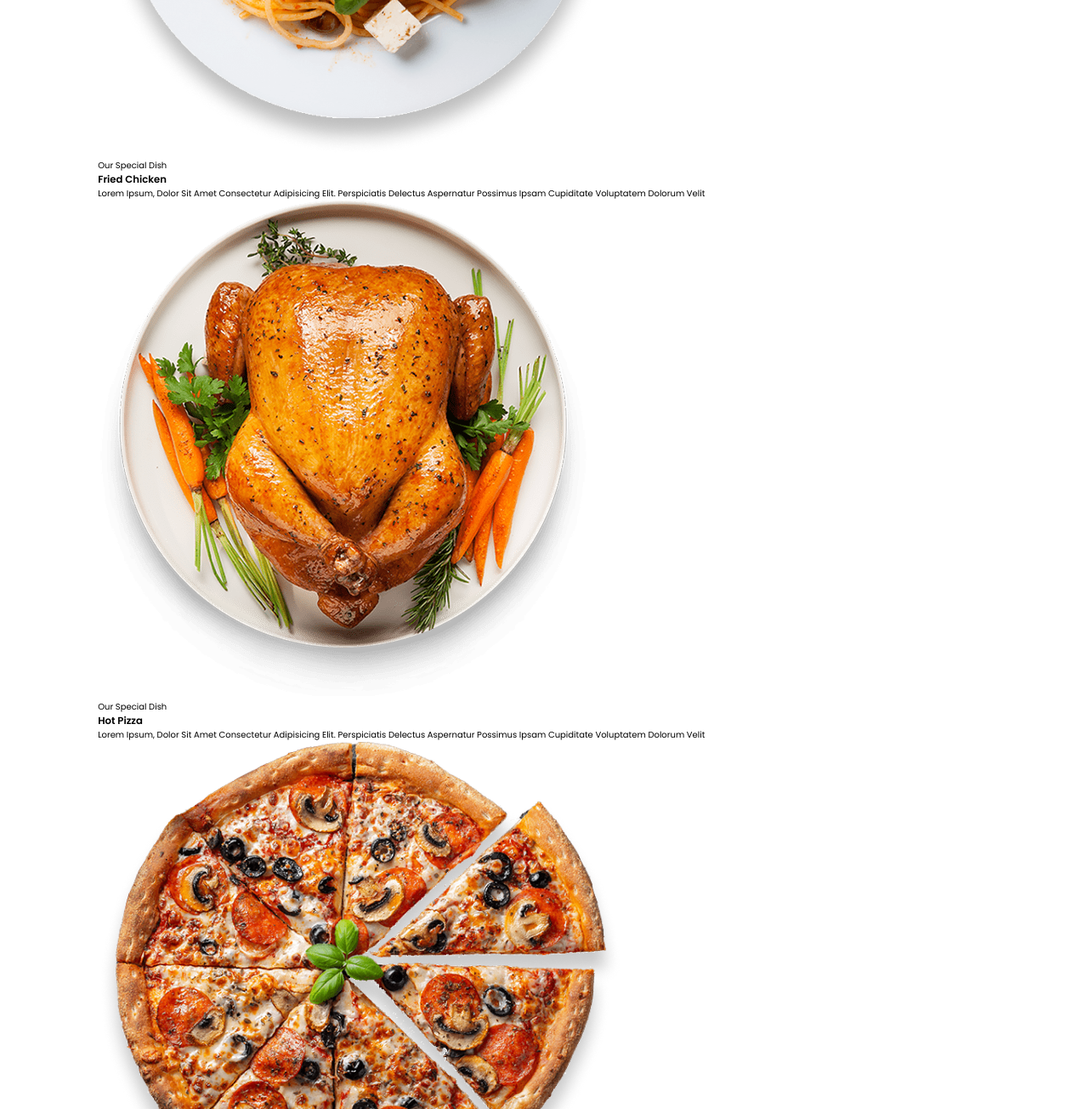
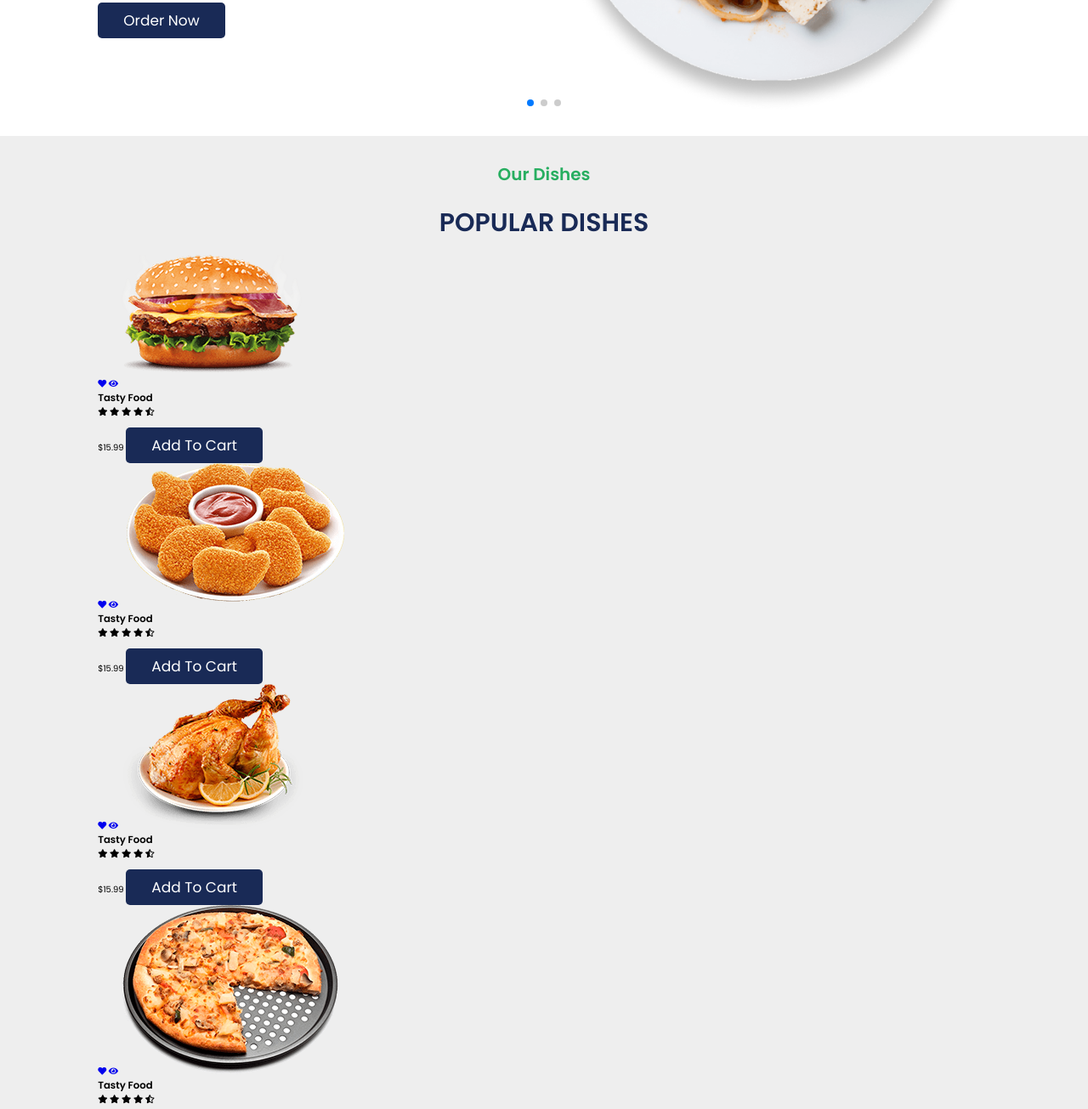
Before and after one commit to DouglasOkami/atividadeHTMLECSSszn, a plain HTML site: page food-website/index.html in a window 1280 px wide. Shown: the part 494-1799 px from the top of the page at 85% size. Drawn offline with nearby package versions, Linux system fonts and the light colour scheme.

Commit message:
estilizando cards

```diff
--- a/food-website/JS/script.js
+++ b/food-website/JS/script.js
@@ -18,3 +18,17 @@ document.querySelector('#search-icon').onclick = () =>{
 document.querySelector('#close').onclick = () =>{
     document.querySelector('#search-form').classList.remove('active')
 }
+
+var swiper = new Swiper(".home-slider", {
+    spaceBetween: 30,
+    centeredSlides: true,
+    autoplay: {
+      delay: 7500,
+      disableOnInteraction: false,
+    },
+    pagination: {
+      el: ".swiper-pagination",
+      clickable: true,
+    },
+   loop:true,
+  });
--- a/food-website/css/styles.css
+++ b/food-website/css/styles.css
@@ -21,6 +21,41 @@
 
 section{
     padding: 2rem 9%;
+}
+
+section:nth-child(even){
+    background: #eee;
+}
+
+.sub-heading{
+    text-align: center;
+    color: var(--green);
+    font-size: 2rem;
+    padding-top: 1rem;
+}
+
+.heading{
+    text-align: center;
+    color: var(--black);
+    font-size: 3rem;
+    padding-top: 2rem;
+    text-transform: uppercase;
+}
+
+.btn{
+    margin-top: 1rem;
+    display: inline-block;
+    font-size: 1.7rem;
+    color: #fff;
+    background:var(--black);
+    border-radius: .5rem;
+    cursor: pointer;
+    padding: .8rem 3rem;
+}
+
+.btn:hover{
+    background: var(--green);
+    letter-spacing: .1rem;
 }
 
 html{
@@ -142,6 +177,55 @@ padding: 0 1rem;
     font-size: 5rem;
 }
 
+/*Styles Home*/
+
+.home .home-slider .slide{
+    display: flex;
+    align-items: center;
+    flex-wrap: wrap;
+    gap: 2rem;
+   padding-top: 9rem;
+}
+
+.home .home-slider .slide .content{
+    flex: 1 1 45rem;
+}
+
+.home .home-slider .slide .image{
+    flex: 1 1 45rem;
+}
+
+.home .home-slider .slide .image img{
+    width: 100%;
+}
+
+.home .home-slider .slide .content span{
+    color: var(--green);
+    font-size: 2.5rem;
+}
+
+.home .home-slider .slide .content h3{
+    color: var(--black);
+    font-size: 7rem;
+}
+
+.home .home-slider .slide .content p{
+    color: var(--light-color);
+    font-size: 2.2rem;
+    padding: .5rem 0;
+    line-height: 1.5;
+}
+
+.swiper-pagination-bullet-active{
+    background: var(--green);
+}
+
+
+
+
+
+
+
 /* Media Queris*/
 
 @media (max-width:991px){
@@ -153,6 +237,10 @@ padding: 0 1rem;
     header{
     padding: 1rem 2rem;
     }
+
+    section{
+        padding: 2rem;
+        }
 }
 
 
@@ -188,6 +276,10 @@ padding: 0 1rem;
         width: 90%;
         margin: 0 1rem;
     }
+
+    .home .home-slider .slide .content h3{
+        font-size: 5rem;
+    }
 }
 
 @media (max-width:991px){
@@ -197,11 +289,3 @@ padding: 0 1rem;
     }
 
 }
-
-/*Styles Home*/
-
- .home .home-slider .slide{
-     display: flex;
-     align-items: center;
-     flex-wrap: wrap;
- }
--- a/food-website/index.html
+++ b/food-website/index.html
@@ -6,7 +6,7 @@
     <meta http-equiv="X-UA-Compatible" content="IE=edge">
     <meta name="viewport" content="width=device-width, initial-scale=1.0">
     <link rel="stylesheet" href="css/styles.css">
-    <link rel="stylesheet" href="https://unpkg.com/swiper/swiper-bundle.min.css" />
+    <link rel="stylesheet" href="https://unpkg.com/swiper@7/swiper-bundle.min.css"/>
      <!-- font awesome cdn link  -->
      <link rel="stylesheet" href="https://cdnjs.cloudflare.com/ajax/libs/font-awesome/5.15.3/css/all.min.css">
     <title>Responsive Food WebSite Design Tutorial</title>
@@ -44,43 +44,43 @@
      <!-- Home Section Starts-->
     <section class="home" id="home">
 
-        <div class="home-slider">
+        <div class="swiper mySwiper home-slider">
 
-            <div class="wrapper">
+            <div class="swiper-wrapper wrapper">
 
-                <div class="slide">
+                <div class="swiper-slide slide">
                     <div class="content">
                         <span>our special dish</span>
                         <h3>Spicy noodles</h3>
                         <p>Lorem ipsum, dolor sit amet consectetur adipisicing elit. Perspiciatis delectus aspernatur possimus ipsam cupiditate
                             voluptatem dolorum velit</p>
-                            <a href="#" class="btn"></a>
+                            <a href="#" class="btn">order now</a>
                     </div>
                     <div class="image">
                          <img src="images/home-img-1.png" alt="">
                     </div>
                 </div>
 
-                <div class="slide">
+                <div class="swiper-slide slide">
                     <div class="content">
                         <span>our special dish</span>
                         <h3>fried chicken</h3>
                         <p>Lorem ipsum, dolor sit amet consectetur adipisicing elit. Perspiciatis delectus aspernatur possimus ipsam cupiditate
                             voluptatem dolorum velit</p>
-                            <a href="#" class="btn"></a>
+                            <a href="#" class="btn">order now</a>
                     </div>
                     <div class="image">
                          <img src="images/home-img-2.png" alt="">
                     </div>
                 </div>
 
-                <div class="slide">
+                <div class="swiper-slide slide">
                     <div class="content">
                         <span>our special dish</span>
                         <h3>hot pizza</h3>
                         <p>Lorem ipsum, dolor sit amet consectetur adipisicing elit. Perspiciatis delectus aspernatur possimus ipsam cupiditate
                             voluptatem dolorum velit</p>
-                            <a href="#" class="btn"></a>
+                            <a href="#" class="btn">order now</a>
                     </div>
                     <div class="image">
                          <img src="images/home-img-3.png" alt="">
@@ -89,16 +89,130 @@
 
             </div>
 
+            <div class="swiper-pagination"></div>
+
         </div>
     </section>
 
+     <!-- Home Section Ends-->
+     <!-- Dishes Section Starts-->
+     <section class="dishes" id="dishes">
+        <h3 class="sub-heading">our dishes</h3>
+        <h1 class="heading">popular dishes</h1>
 
-     <!-- Home Section Ends-->
+        <div class="box-container">
+
+            <div class="box">
+                <a href="#" class="fas fa-heart"></a>
+                <a href="#" class="fas fa-eye"></a>
+                <img src="images/dish-1.png" alt="">
+                <h3>tasty food</h3>
+                <div class="stars">
+                    <i class="fas fa-star"></i>
+                    <i class="fas fa-star"></i>
+                    <i class="fas fa-star"></i>
+                    <i class="fas fa-star"></i>
+                    <i class="fas fa-star-half-alt"></i>
+                </div>
+                <span>$15.99</span>
+                <a href="#" class="btn">add to cart</a>
+            </div>
+
+            <div class="box">
+                <a href="#" class="fas fa-heart"></a>
+                <a href="#" class="fas fa-eye"></a>
+                <img src="images/dish-2.png" alt="">
+                <h3>tasty food</h3>
+                <div class="stars">
+                    <i class="fas fa-star"></i>
+                    <i class="fas fa-star"></i>
+                    <i class="fas fa-star"></i>
+                    <i class="fas fa-star"></i>
+                    <i class="fas fa-star-half-alt"></i>
+                </div>
+                <span>$15.99</span>
+                <a href="#" class="btn">add to cart</a>
+            </div>
+
+            <div class="box">
+                <a href="#" class="fas fa-heart"></a>
+                <a href="#" class="fas fa-eye"></a>
+                <img src="images/dish-3.png" alt="">
+                <h3>tasty food</h3>
+                <div class="stars">
+                    <i class="fas fa-star"></i>
+                    <i class="fas fa-star"></i>
+                    <i class="fas fa-star"></i>
+                    <i class="fas fa-star"></i>
+                    <i class="fas fa-star-half-alt"></i>
+                </div>
+                <span>$15.99</span>
+                <a href="#" class="btn">add to cart</a>
+            </div>
+
+            <div class="box">
+                <a href="#" class="fas fa-heart"></a>
+                <a href="#" class="fas fa-eye"></a>
+                <img src="images/dish-4.png" alt="">
+                <h3>tasty food</h3>
+                <div class="stars">
+                    <i class="fas fa-star"></i>
+                    <i class="fas fa-star"></i>
+                    <i class="fas fa-star"></i>
+                    <i class="fas fa-star"></i>
+                    <i class="fas fa-star-half-alt"></i>
+                </div>
+                <span>$15.99</span>
+                <a href="#" class="btn">add to cart</a>
+            </div>
+
+            <div class="box">
+                <a href="#" class="fas fa-heart"></a>
+                <a href="#" class="fas fa-eye"></a>
+                <img src="images/dish-5.png" alt="">
+                <h3>tasty food</h3>
+                <div class="stars">
+                    <i class="fas fa-star"></i>
+                    <i class="fas fa-star"></i>
+                    <i class="fas fa-star"></i>
+                    <i class="fas fa-star"></i>
+                    <i class="fas fa-star-half-alt"></i>
+                </div>
+                <span>$15.99</span>
+                <a href="#" class="btn">add to cart</a>
+            </div>
+
+            <div class="box">
+                <a href="#" class="fas fa-heart"></a>
+                <a href="#" class="fas fa-eye"></a>
+                <img src="images/dish-6.png" alt="">
+                <h3>tasty food</h3>
+                <div class="stars">
+                    <i class="fas fa-star"></i>
+                    <i class="fas fa-star"></i>
+                    <i class="fas fa-star"></i>
+                    <i class="fas fa-star"></i>
+                    <i class="fas fa-star-half-alt"></i>
+                </div>
+                <span>$15.99</span>
+                <a href="#" class="btn">add to cart</a>
+            </div>
+
+        </div>
+
+     </section>
 
 
 
 
-    <script src="https://unpkg.com/swiper/swiper-bundle.min.js"></script>
+
+
+     <!-- Dishes Section Ends-->
+
+
+
+
+    <script src="https://unpkg.com/swiper@7/swiper-bundle.min.js"></script>
     <script src="JS/script.js"></script>
 </body>
 
```
